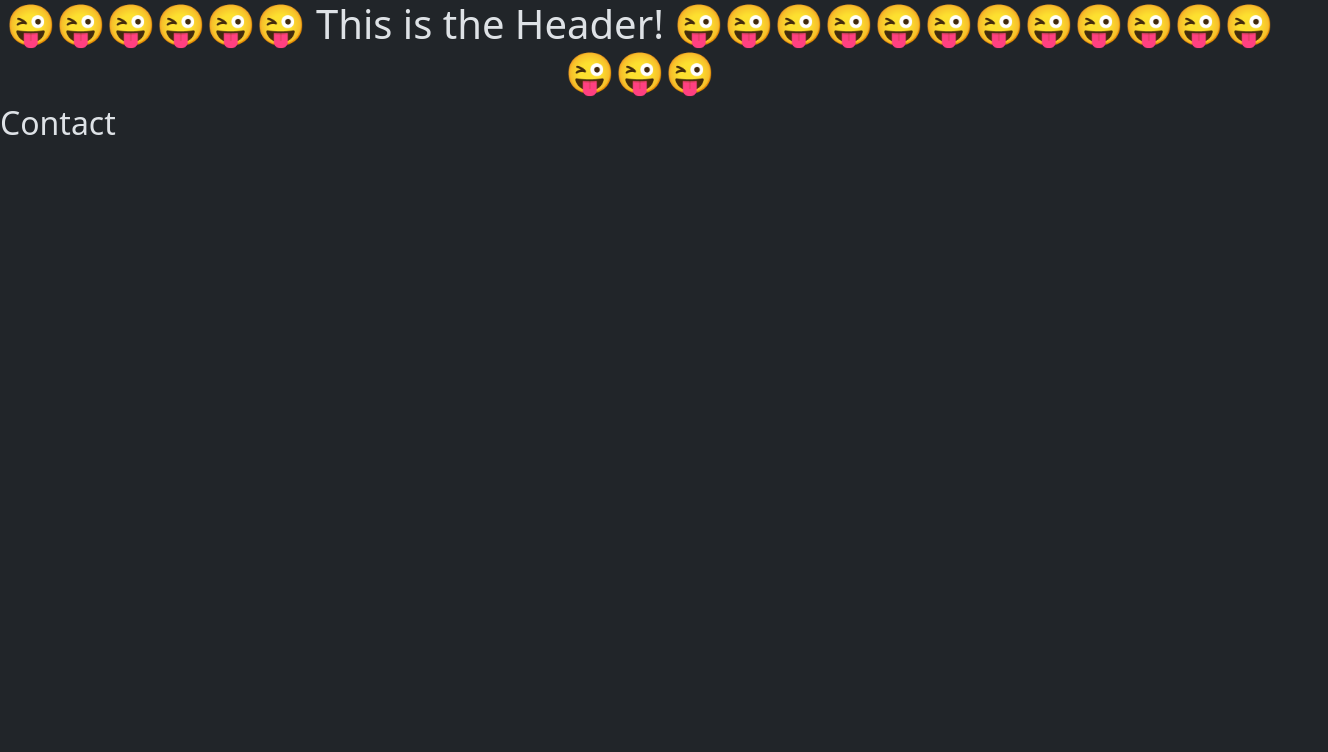
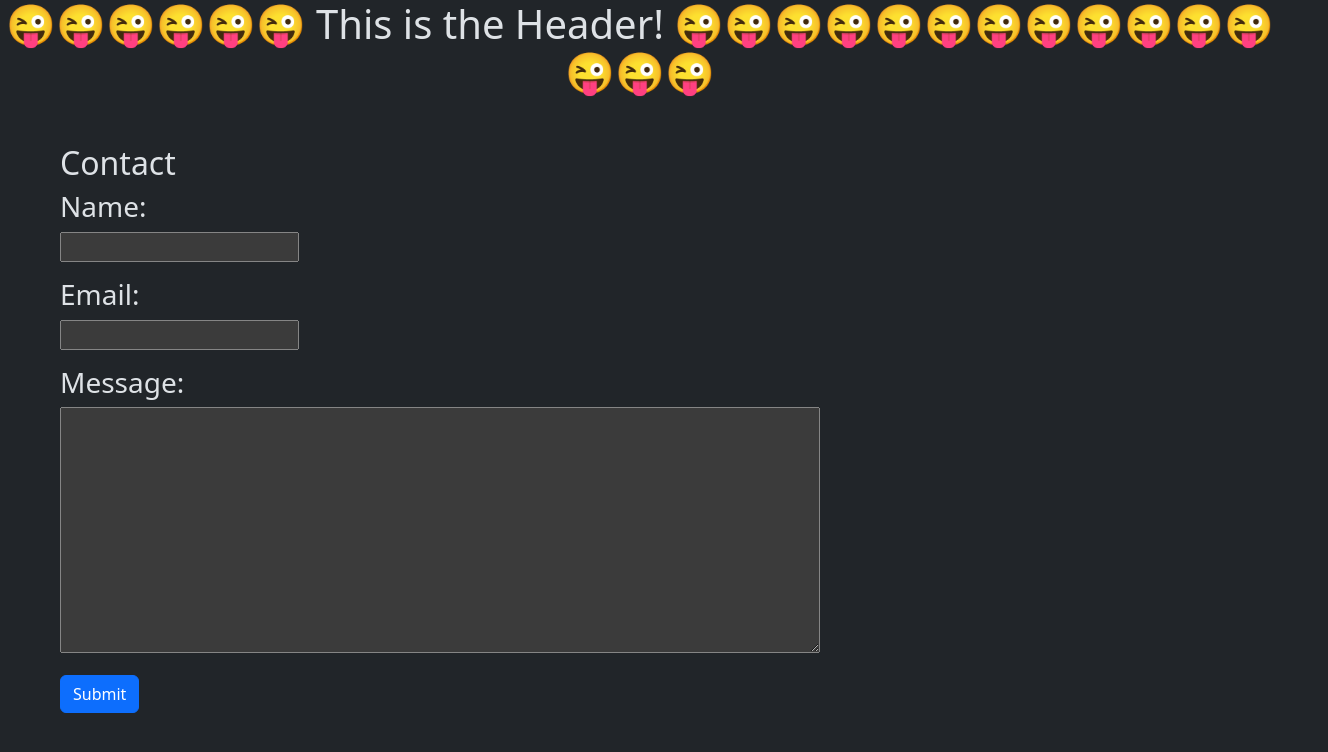
Before and after one commit to AHelmin/React-Portfolio, a React (Vite) app: page /contact in a window 1280 px wide. Shown: the top 752 px of the page, 1328 px wide, since content can reach past the window. Built offline with nearby package versions, Linux system fonts and the light colour scheme.

Commit message:
drafted contact page

```diff
--- a/src/pages/Contact.jsx
+++ b/src/pages/Contact.jsx
@@ -3,10 +3,42 @@ import { useEffect, useState } from "react"
 
 export default function Contact() {
 
+    const [messageData, setMessageData] = useState()
+
+    async function handleMessageChange() {
+        // console.log(messageData)
+    }
+
+    async function submitMessage(e) {
+        e.preventDefault()
+        console.log('click')
+    }
 
     return (
         <>
-            <h2 className="text-left">Contact</h2>
+            <div className="d-flex container-fluid flex-wrap-column flex-column mt-5 ms-5">
+                <h2 className="text-left">Contact</h2>
+                <div className="col-9">
+                    <form className="form">
+                        <div className="mb-3">
+                            {/* <label className="form-label" htmlFor="name"></label> */}
+                            <h3>Name:</h3>
+                            <input type="text" name="name" value={messageData?.name || ''} onChange={handleMessageChange} />
+                        </div>
+                        <div className="mb-3">
+                            {/* <label className="form-label" htmlFor="email">Name</label> */}
+                            <h3>Email:</h3>
+                            <input type="text" name="email" value={messageData?.email || ''} onChange={handleMessageChange} />
+                        </div>
+                        <div className="mb-3">
+                            {/* <label className="form-label" htmlFor="name">Name</label> */}
+                            <h3>Message:</h3>
+                            <textarea rows="10" cols="80" type="text" name="message" value={messageData?.message || ''} onChange={handleMessageChange} />
+                        </div>
+                        <button className="btn btn-primary" onClick={submitMessage}>Submit</button>
+                    </form>
+                </div>
+            </div>
 
 
         </>
```
